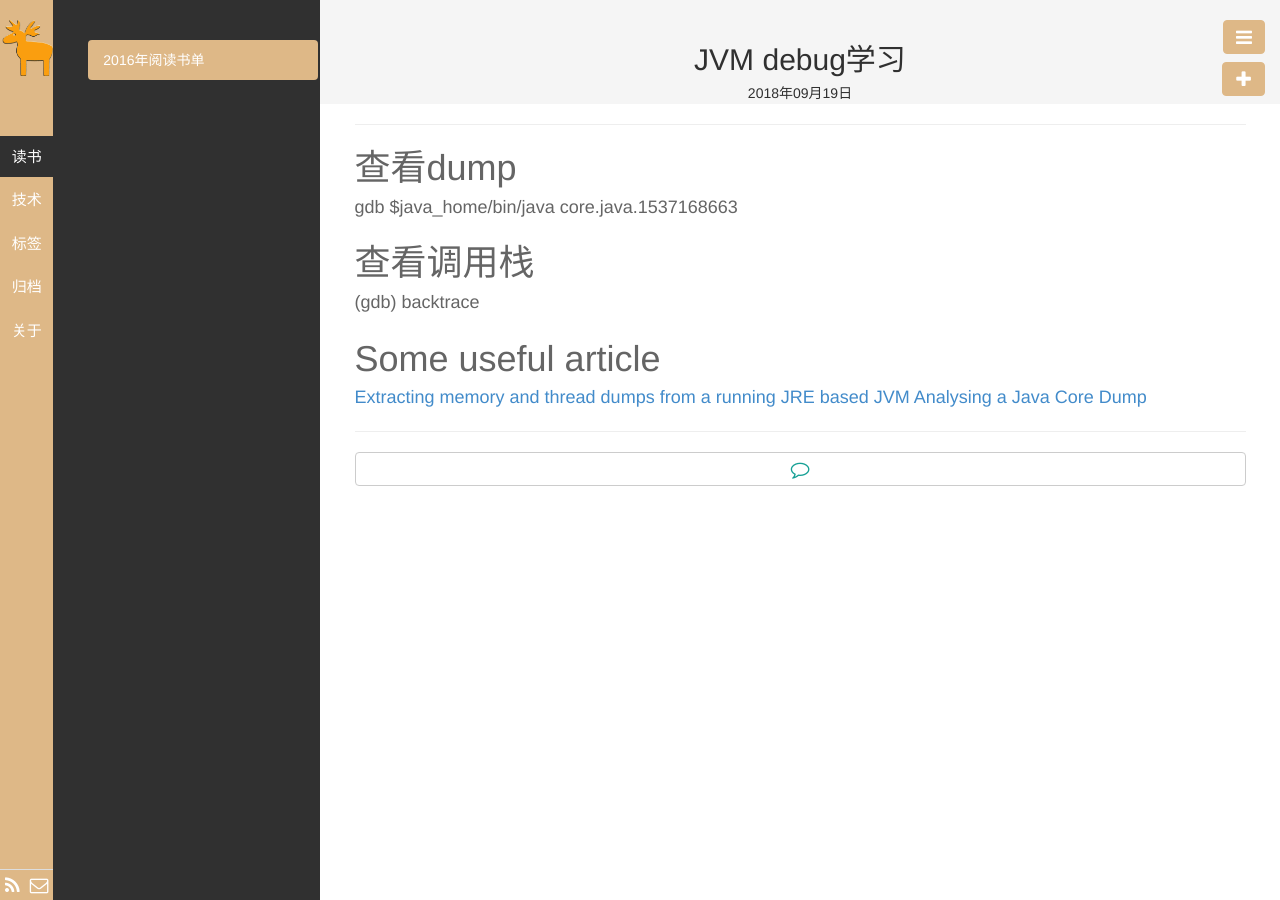
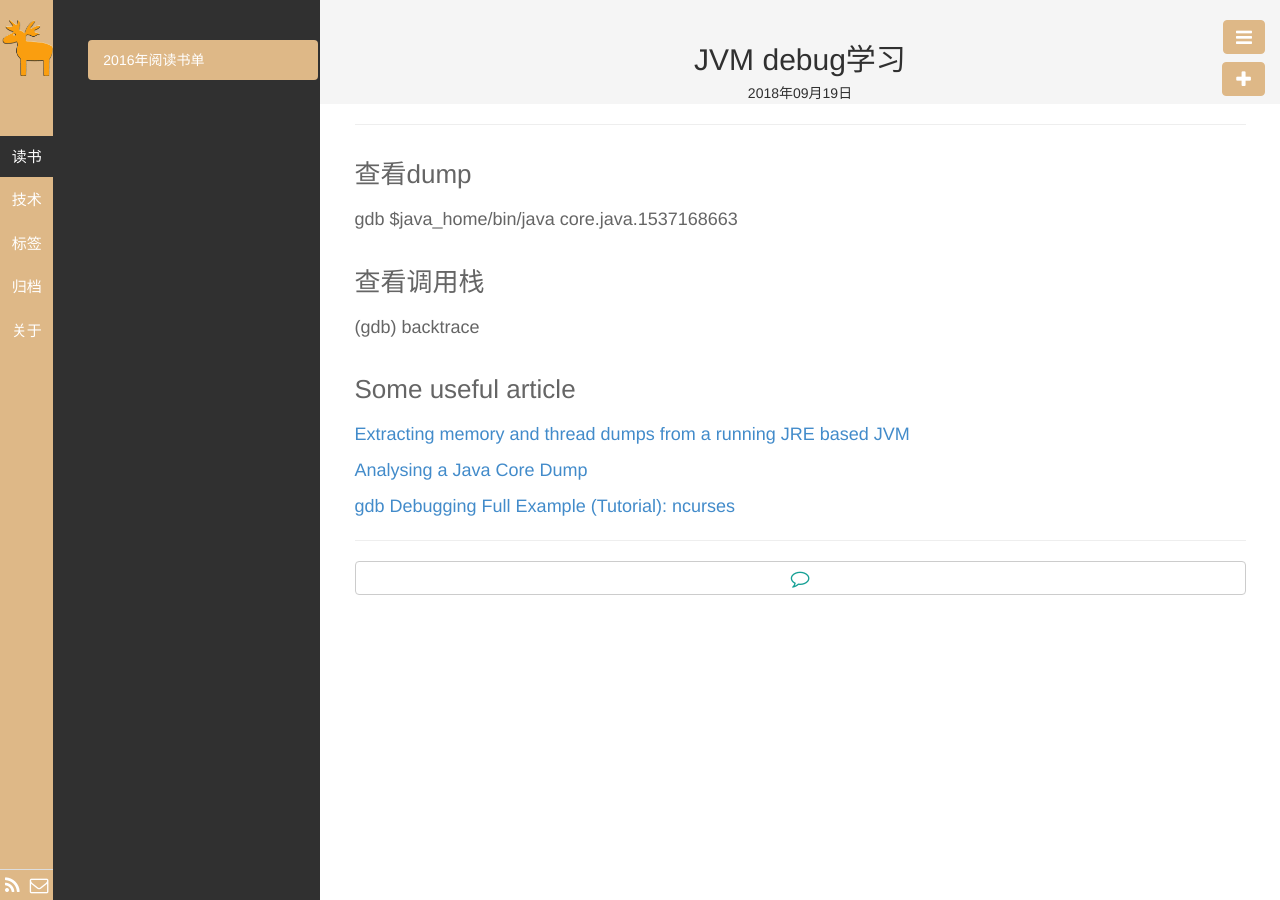
Before and after one commit to qhdwhy184/qhdwhy184.github.io, a Jekyll site: the page built from _posts/技术/2018-09-19-JavaCoreDump.md, in a window 1280 px wide. Built offline with Jekyll 4.4.1, drawn with Linux system fonts in a browser that asks for light colours.

Commit message:
Update 2018-09-19-JavaCoreDump.md

```diff
--- a/_posts/技术/2018-09-19-JavaCoreDump.md
+++ b/_posts/技术/2018-09-19-JavaCoreDump.md
@@ -9,12 +9,15 @@ description:
 
 
 
-# 查看dump
+### 查看dump
 gdb $java_home/bin/java core.java.1537168663
 
-# 查看调用栈
+### 查看调用栈
 (gdb) backtrace
 
-# Some useful article
+### Some useful article
 [Extracting memory and thread dumps from a running JRE based JVM](https://medium.com/@chamilad/extracting-memory-and-thread-dumps-from-a-running-jre-based-jvm-26de1e37a080)
+
 [Analysing a Java Core Dump](http://fahdshariff.blogspot.com/2012/08/analysing-java-core-dump.html)
+
+[gdb Debugging Full Example (Tutorial): ncurses](http://www.brendangregg.com/blog/2016-08-09/gdb-example-ncurses.html)
```
